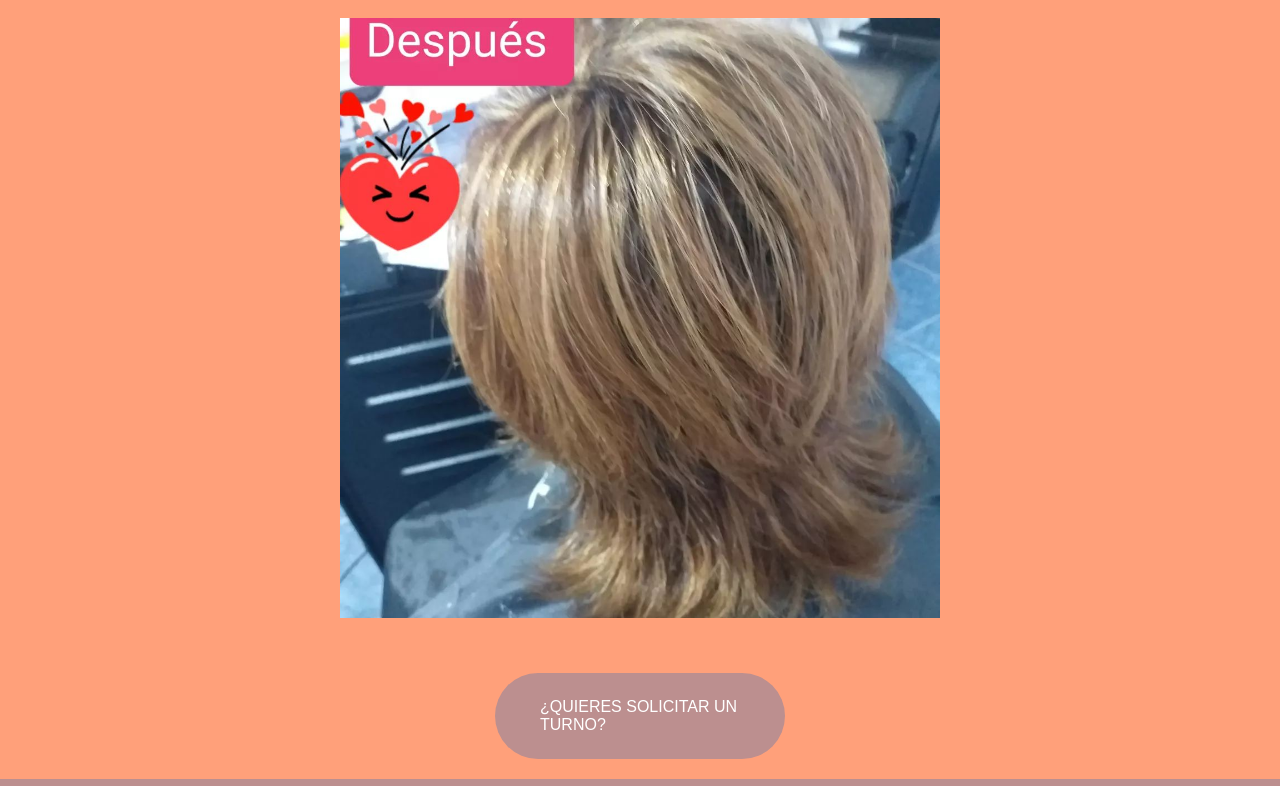
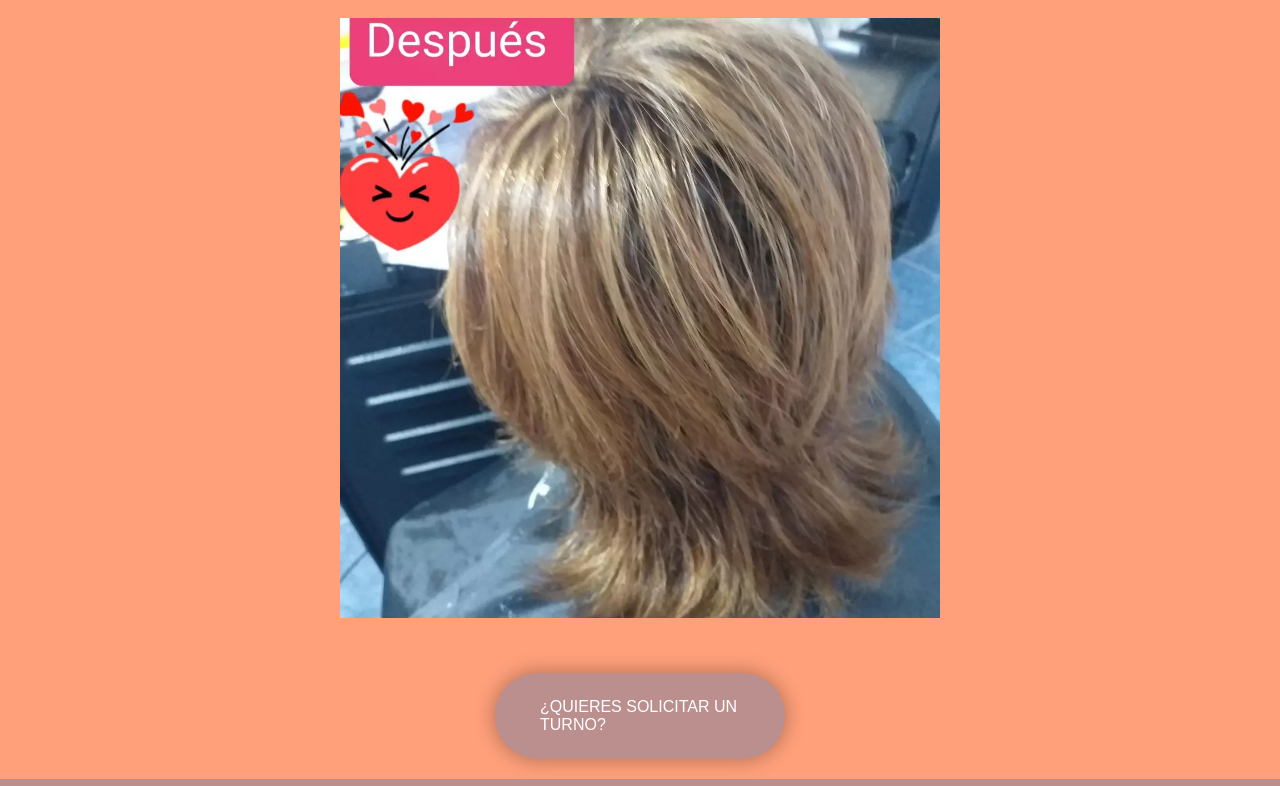
Before and after one commit to Facundo7Rodriguez/FJ-Stylo, a plain HTML site: page index.html in a window 1280 px wide. Shown: the part 113-899 px from the top of the page. Drawn offline with Linux system fonts and the light colour scheme.

Commit message:
Solicitar-Turno

```diff
--- a/CSS/style.CSS
+++ b/CSS/style.CSS
@@ -99,6 +99,7 @@ body{
     margin-bottom: 20px;
     background-color: rosybrown;
     border-radius: 50px;
+    box-shadow: 0 0 20px 1px rgba(0, 0, 0, 0.3);
     padding: 25px 45px;
     color: white;
     text-decoration: none;
```
